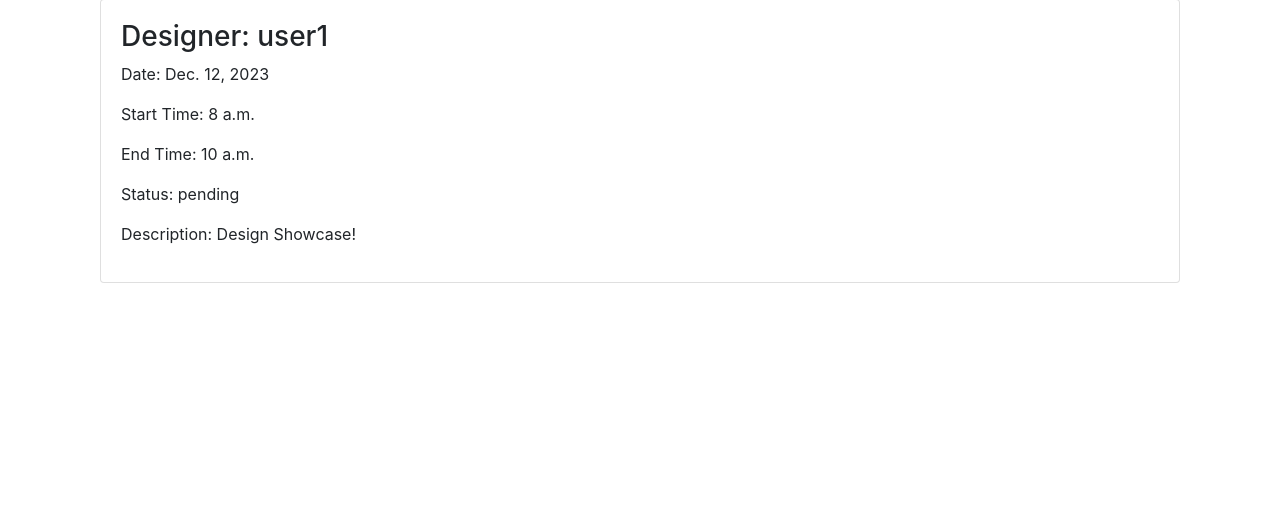
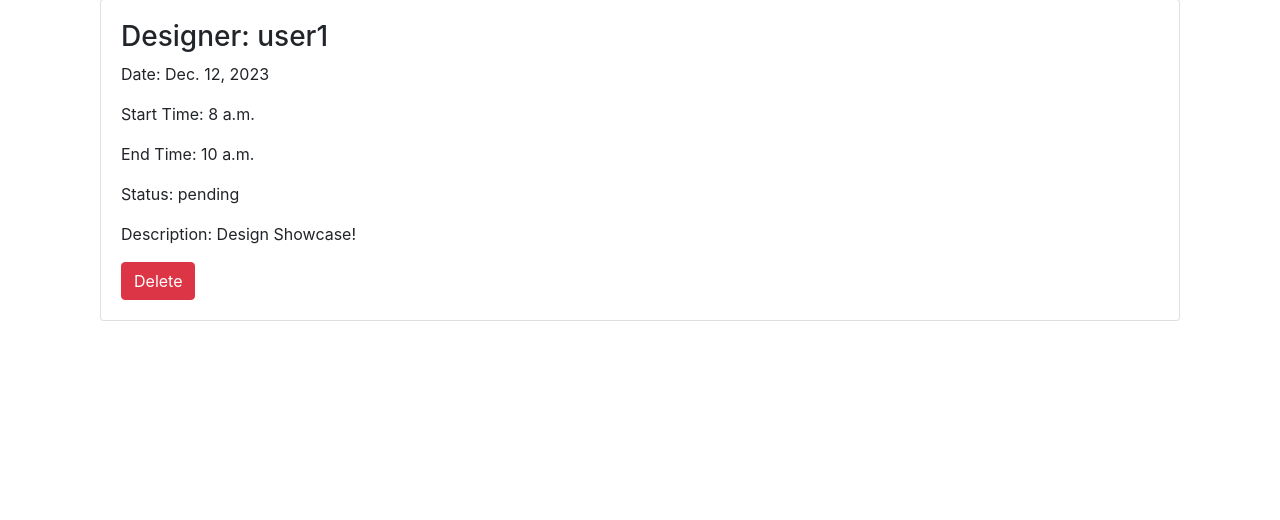
Before and after one commit to Levi-Chinecherem/fashion-designs-information-system, a Django app: page /scheduling/appointments/1/ in a window 1280 px wide. Shown: the part 180-700 px from the top of the page. Run offline with Django 4.2, Linux system fonts and the light colour scheme; a user stored in the database is signed in; data comes from the database, SQL or seed files in the repository; some libraries are stand-ins or nearby versions.

Commit message:
v1 updated the appointment details view

```diff
--- a/templates/scheduling/view_appointment.html
+++ b/templates/scheduling/view_appointment.html
@@ -13,6 +13,12 @@
                 <p>End Time: {{ appointment.end_time }}</p>
                 <p>Status: {{ appointment.status }}</p>
                 <p>Description: {{ appointment.description }}</p>
+
+                {% if appointment.client == user %}
+                    <!-- Only show buttons if the logged-in user is the client -->
+                    {% comment %} <a href="{% url 'update_appointment' appointment.id %}" class="btn btn-primary">Update</a> {% endcomment %}
+                    <a href="{% url 'delete_appointment' appointment.id %}" class="btn btn-danger">Delete</a>
+                {% endif %}
             </div>
         </div>
     </div>
```
